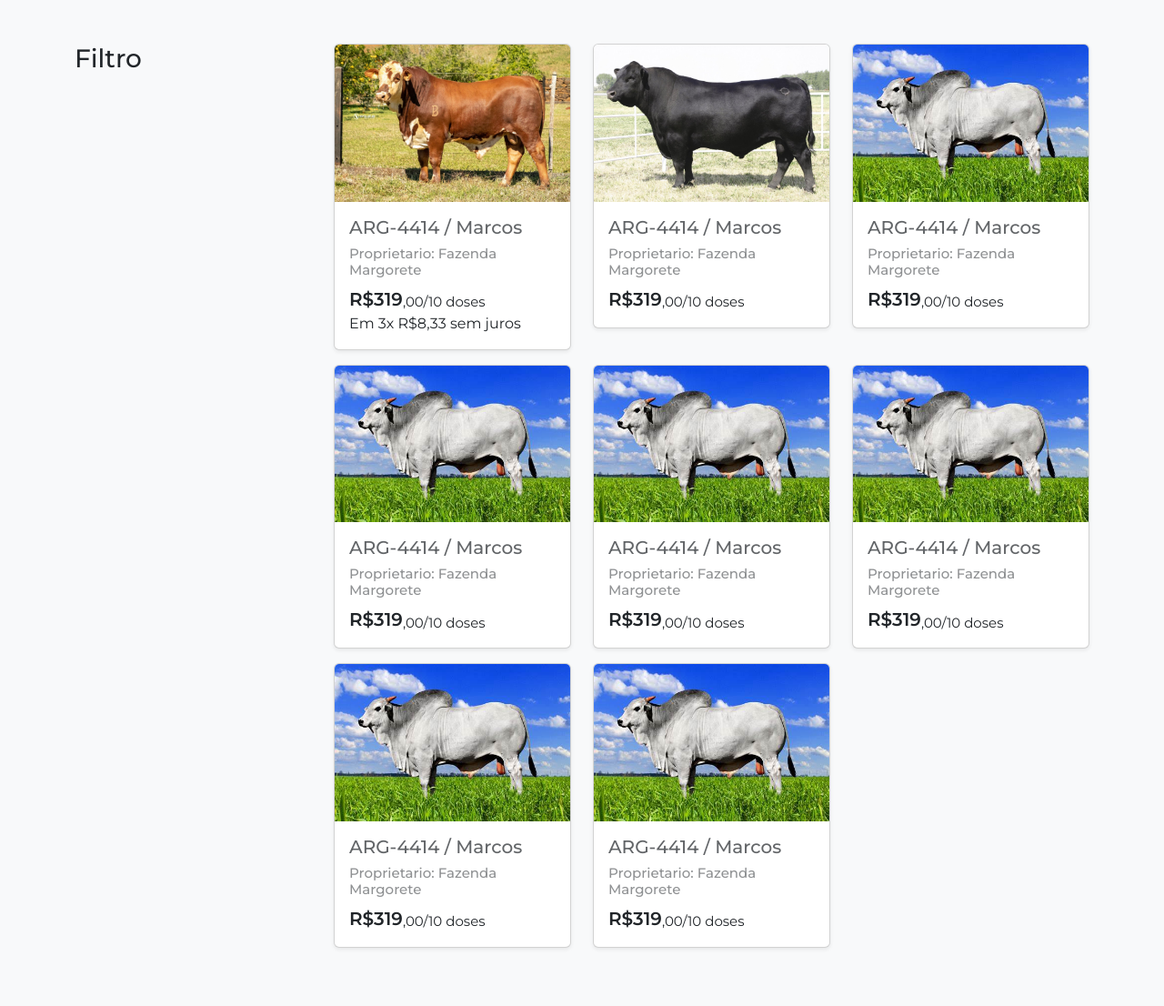
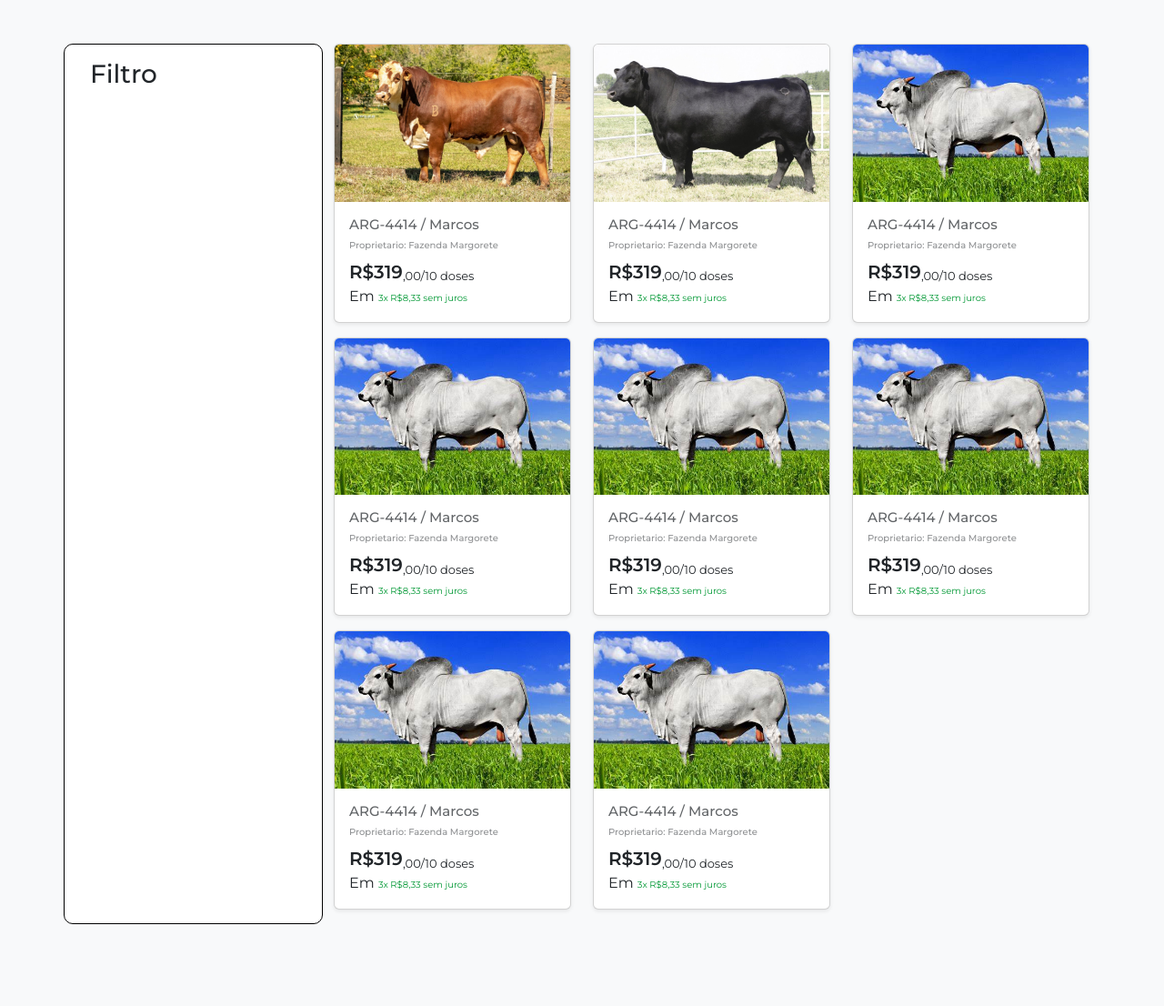
Before and after one commit to wellytonDSP/OxHorse_php, a PHP site: page /genetica.php in a window 1280 px wide. Shown: the part 136-1242 px from the top of the page at 91% size. After the commit the page ends 1152 px from the top, so only its background shows below. Run offline with PHP 8.4, Linux system fonts and the light colour scheme.

Commit message:
genetica

```diff
--- a/css/style.css
+++ b/css/style.css
@@ -29,20 +29,18 @@
 }
 
 /* Venda */
-
-.row-cols-md-3>* {
-    flex: 0 0 auto;
-    width: 30%;
+.filter{
+    border: 1px solid black;
+    border-radius: 10px;
 }
 
-
 .title-card{
-    font-size: 20px;
+    font-size: 15px;
     opacity: 70%;
 }
 
 .subtitle-card{
-    font-size: 15px;
+    font-size: 10px;
     opacity: 50%;
 }
 
@@ -52,9 +50,13 @@
 }
 
 .quantity{
-    font-size: 15px;
+    font-size: 13px;
 }
 
+.parcelas{
+    font-size: 10px;
+    color:#009834;
+}
 
 /* RESPONSIVIDADE */
 
--- a/public/genetica.php
+++ b/public/genetica.php
@@ -5,8 +5,10 @@ require_once("../templates/header.php");
     <div class="container">
         <div class="row">
 
-            <div class="col-md-3">
-                <h3>Filtro</h3>
+            <div class="containe card filter col-md-3">
+                <div class="card-body">
+                    <h3>Filtro</h3>
+                </div>
             </div>
             <div class="col-md-9">
                 <div class="row">
@@ -20,16 +22,13 @@ require_once("../templates/header.php");
                                         <h1 class="title-card">ARG-4414 / Marcos</h1>
                                         <h2 class="subtitle-card">Proprietario: Fazenda Margorete</h2>
                                     </div>
-                                    <div class="cotainer d-flex">
+                                    <div class="d-flex">
                                         <div class="price">
                                             R$319
-
                                         </div>
                                         <div class="quantity align-self-end">,00/10 doses</div>
                                     </div>
-                                    <div>
-                                        Em 3x R$8,33 sem juros
-                                    </div>
+                                    <text>Em <text class="parcelas">3x R$8,33 sem juros</text></text>
                                 </div>
                             </div>
                         </div>
@@ -50,6 +49,7 @@ require_once("../templates/header.php");
                                         </div>
                                         <div class="quantity align-self-end">,00/10 doses</div>
                                     </div>
+                                    <text>Em <text class="parcelas">3x R$8,33 sem juros</text></text>
                                 </div>
                             </div>
                         </div>
@@ -69,6 +69,7 @@ require_once("../templates/header.php");
                                         </div>
                                         <div class="quantity align-self-end">,00/10 doses</div>
                                     </div>
+                                    <text>Em <text class="parcelas">3x R$8,33 sem juros</text></text>
                                 </div>
                             </div>
                         </div>
@@ -89,6 +90,7 @@ require_once("../templates/header.php");
                                         </div>
                                         <div class="quantity align-self-end">,00/10 doses</div>
                                     </div>
+                                    <text>Em <text class="parcelas">3x R$8,33 sem juros</text></text>
                                 </div>
                             </div>
                         </div>
@@ -109,6 +111,7 @@ require_once("../templates/header.php");
                                         </div>
                                         <div class="quantity align-self-end">,00/10 doses</div>
                                     </div>
+                                    <text>Em <text class="parcelas">3x R$8,33 sem juros</text></text>
                                 </div>
                             </div>
                         </div>
@@ -129,6 +132,7 @@ require_once("../templates/header.php");
                                         </div>
                                         <div class="quantity align-self-end">,00/10 doses</div>
                                     </div>
+                                    <text>Em <text class="parcelas">3x R$8,33 sem juros</text></text>
                                 </div>
                             </div>
                         </div>
@@ -149,6 +153,7 @@ require_once("../templates/header.php");
                                         </div>
                                         <div class="quantity align-self-end">,00/10 doses</div>
                                     </div>
+                                    <text>Em <text class="parcelas">3x R$8,33 sem juros</text></text>
                                 </div>
                             </div>
                         </div>
@@ -169,6 +174,7 @@ require_once("../templates/header.php");
                                         </div>
                                         <div class="quantity align-self-end">,00/10 doses</div>
                                     </div>
+                                    <text>Em <text class="parcelas">3x R$8,33 sem juros</text></text>
                                 </div>
                             </div>
                         </div>
```
